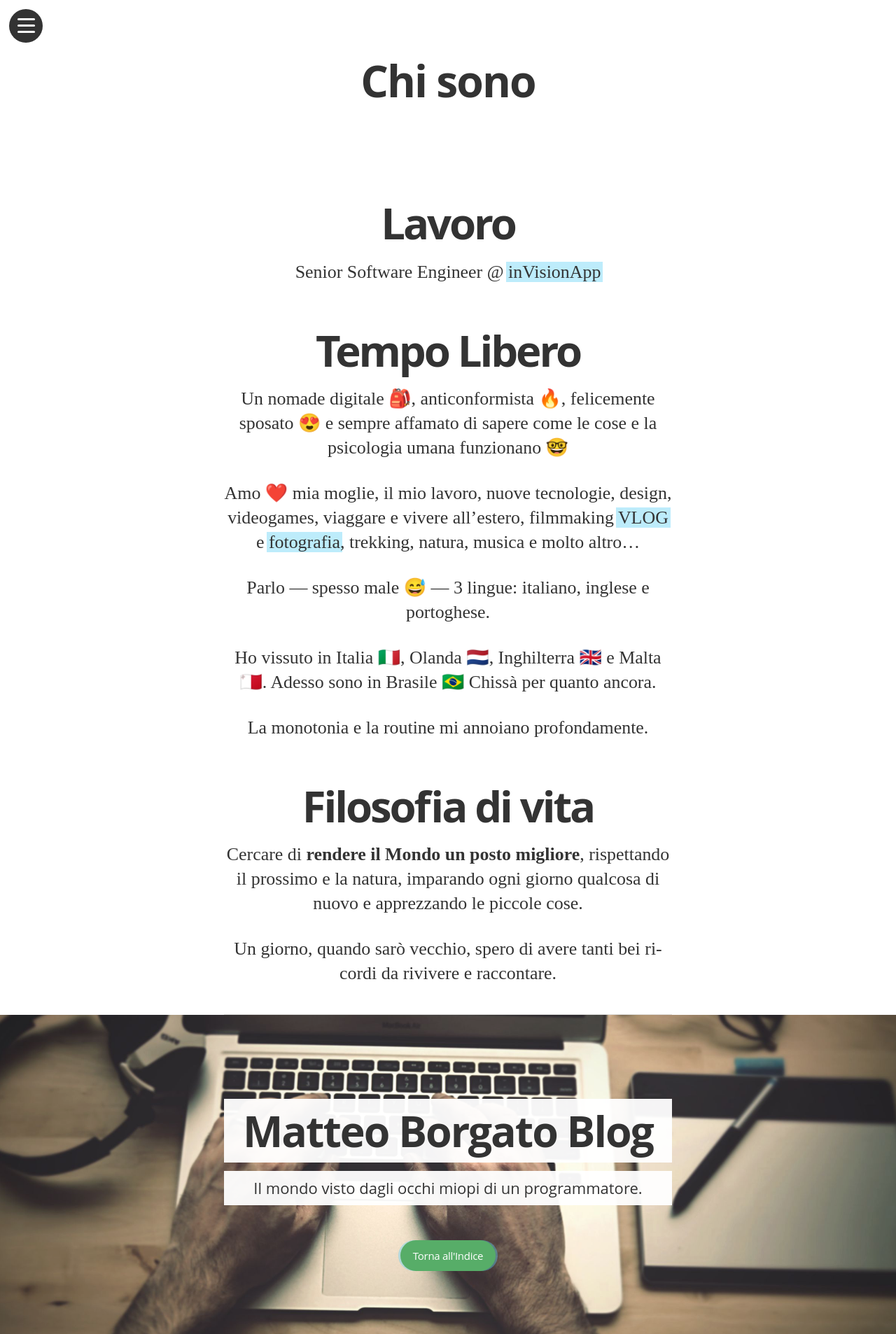
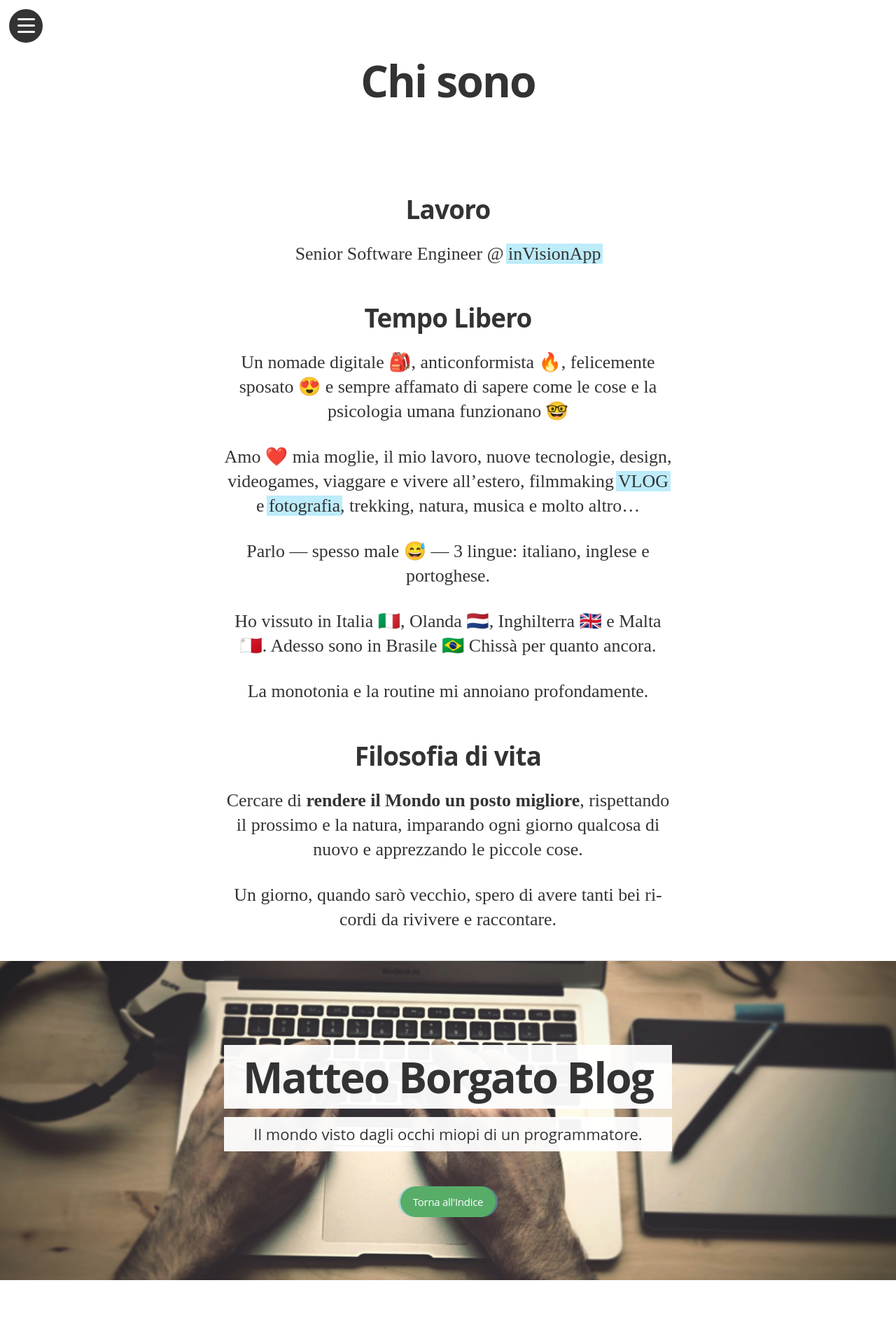
Before and after one commit to borgateo/blog, a Jekyll site: the page built from chi-sono.markdown, in a window 1280 px wide. Shown: the whole page at 70% size. Built offline with Jekyll 4.4.1, drawn with Linux system fonts in a browser that asks for light colours; nearby versions of some CDN libraries; some web fonts are replaced; Markdown is read by kramdown in place of the engine named in the settings; after the commit the page ends 1829 px from its top, so only the background shows below that.

Commit message:
update about me 👍

```diff
--- a/chi-sono.markdown
+++ b/chi-sono.markdown
@@ -6,12 +6,12 @@ active: chi-sono
 ---
 
 
-## Lavoro
+#### Lavoro
 
 Senior Software Engineer @ [inVisionApp]
 
 
-## Tempo Libero
+#### Tempo Libero
 
 Un nomade digitale 🎒, anticonformista 🔥, felicemente sposato 😍 e sempre affamato di sapere come le cose e la psicologia umana funzionano 🤓
 
@@ -24,7 +24,7 @@ Ho vissuto in Italia 🇮🇹, Olanda 🇳🇱, Inghilterra 🇬🇧 e Malta
 La monotonia e la routine mi annoiano profondamente.
 
 
-## Filosofia di vita
+#### Filosofia di vita
 
 Cercare di __rendere il Mondo un posto migliore__, rispettando il prossimo e la natura, imparando ogni giorno qualcosa di nuovo e apprezzando le piccole cose.
 
```
